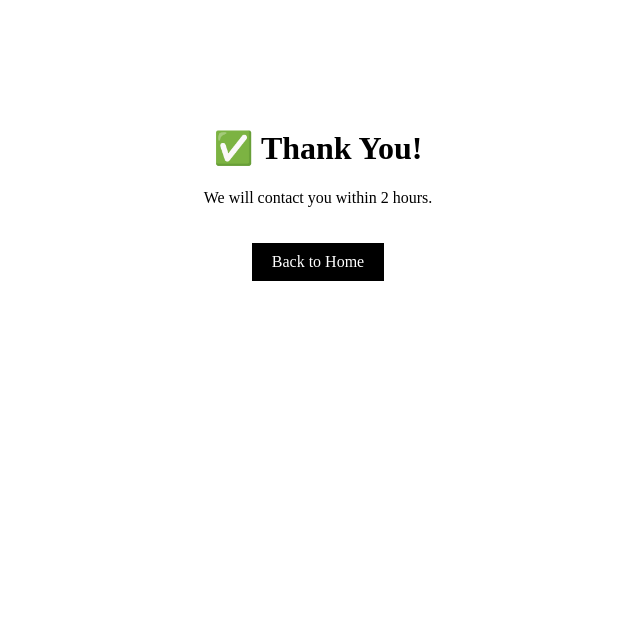
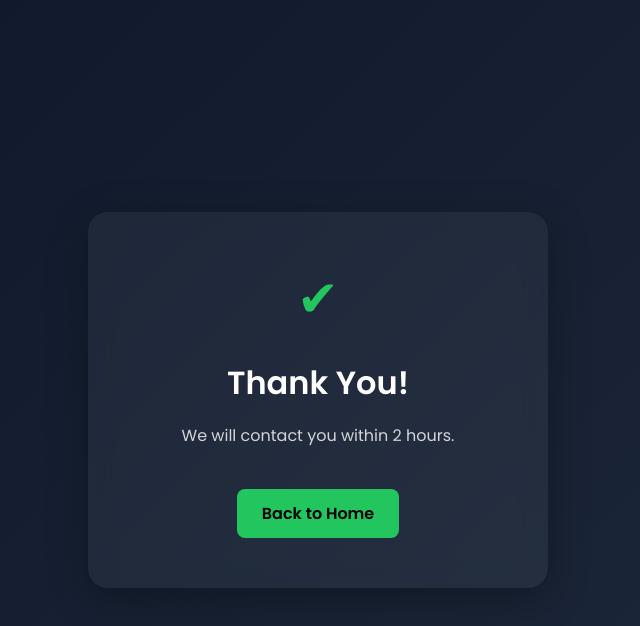
Before and after one commit to sndfsecurity/sndfguardlatestlanding, a plain HTML site: page thankyou.html in a window 1280 px wide. Shown: the whole page, without its empty margins (322-962 px from the left). Drawn offline with Linux system fonts and the light colour scheme.

Commit message:
thankyou page

```diff
--- a/thankyou.html
+++ b/thankyou.html
@@ -1,30 +1,84 @@
 <!DOCTYPE html>
-<html>
+<html lang="en">
 <head>
-<title>Thank You</title>
+<meta charset="UTF-8">
+<meta name="viewport" content="width=device-width, initial-scale=1.0">
+<title>Thank You - SNDF Security</title>
+
+<link href="https://fonts.googleapis.com/css2?family=Poppins:wght@300;400;600&display=swap" rel="stylesheet">
+
 <style>
+
 body {
-  font-family: Poppins;
+  margin: 0;
+  font-family: 'Poppins', sans-serif;
+  background: linear-gradient(135deg, #0f172a, #1e293b);
+  display: flex;
+  justify-content: center;
+  align-items: center;
+  height: 100vh;
+  color: white;
+}
+
+.container {
   text-align: center;
-  padding: 100px;
+  background: rgba(255,255,255,0.05);
+  backdrop-filter: blur(12px);
+  padding: 50px 30px;
+  border-radius: 20px;
+  box-shadow: 0 10px 40px rgba(0,0,0,0.3);
+  max-width: 400px;
+  width: 90%;
 }
-a {
+
+.icon {
+  font-size: 50px;
+  color: #22c55e;
+  margin-bottom: 15px;
+}
+
+h1 {
+  font-size: 32px;
+  margin-bottom: 10px;
+}
+
+p {
+  font-size: 16px;
+  opacity: 0.8;
+}
+
+.btn {
   display: inline-block;
-  margin-top: 20px;
-  padding: 10px 20px;
-  background: black;
-  color: white;
+  margin-top: 25px;
+  padding: 12px 25px;
+  background: #22c55e;
+  color: black;
+  font-weight: 600;
+  border-radius: 8px;
   text-decoration: none;
+  transition: 0.3s;
 }
+
+.btn:hover {
+  background: #16a34a;
+  transform: scale(1.05);
+}
+
 </style>
 </head>
 
 <body>
 
-<h1>✅ Thank You!</h1>
-<p>We will contact you within 2 hours.</p>
+<div class="container">
 
-<a href="/">Back to Home</a>
+  <div class="icon">✔</div>
+
+  <h1>Thank You!</h1>
+  <p>We will contact you within 2 hours.</p>
+
+  <a href="/" class="btn">Back to Home</a>
+
+</div>
 
 </body>
 </html>
```
